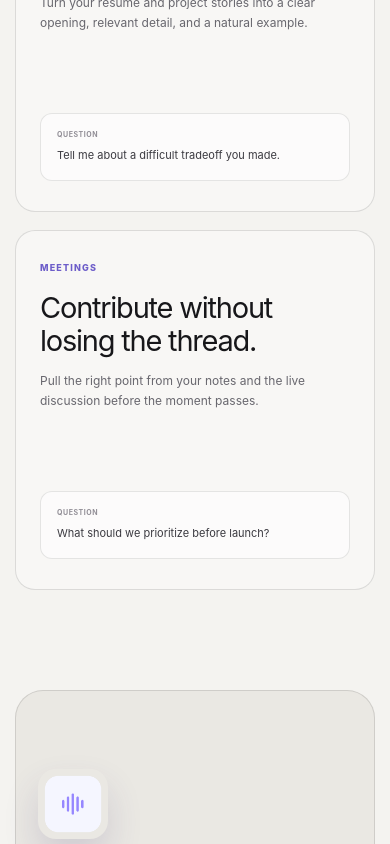
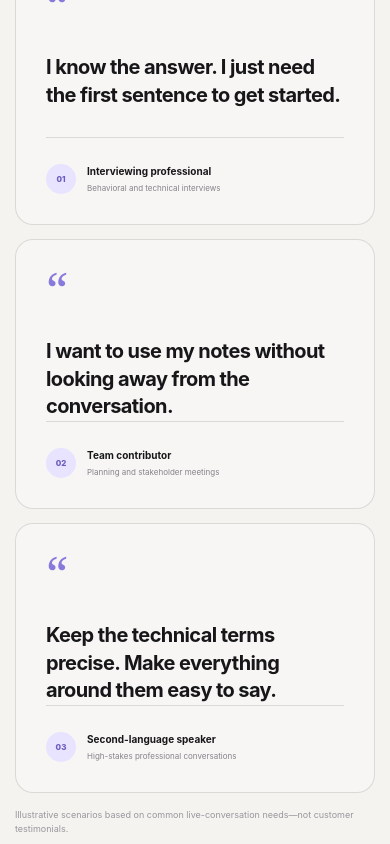
Before and after one commit to yachengong/cueaside-website, a Next.js app: page / in a window 390 px wide. Shown: the part 5000-5844 px from the top of the page. Built offline with nearby package versions, Linux system fonts and the light colour scheme.

Commit message:
Add transparent user scenario quotes

```diff
--- a/app/globals.css
+++ b/app/globals.css
@@ -1041,6 +1041,86 @@ nav a:hover,
   line-height: 1.6;
 }
 
+.user-voice-section {
+  width: min(1060px, calc(100% - 48px));
+  margin: 0 auto;
+  padding: 150px 0 30px;
+}
+
+.voice-grid {
+  display: grid;
+  grid-template-columns: repeat(3, 1fr);
+  gap: 14px;
+}
+
+.voice-grid article {
+  min-height: 310px;
+  padding: 30px;
+  display: flex;
+  flex-direction: column;
+  border: 1px solid var(--line);
+  border-radius: 18px;
+  background: rgba(255, 255, 255, 0.28);
+}
+
+.quote-mark {
+  color: #8879dc;
+  font-family: Georgia, serif;
+  font-size: 48px;
+  line-height: 0.8;
+}
+
+.voice-grid blockquote {
+  margin: 30px 0 0;
+  font-size: 20px;
+  font-weight: 650;
+  line-height: 1.36;
+  letter-spacing: -0.03em;
+}
+
+.voice-persona {
+  margin-top: auto;
+  padding-top: 26px;
+  display: flex;
+  align-items: center;
+  gap: 11px;
+  border-top: 1px solid var(--line);
+}
+
+.voice-persona > span {
+  width: 30px;
+  height: 30px;
+  display: grid;
+  place-items: center;
+  border-radius: 50%;
+  background: var(--purple-soft);
+  color: #6b5bbd;
+  font-size: 8px;
+  font-weight: 780;
+}
+
+.voice-persona b,
+.voice-persona small {
+  display: block;
+}
+
+.voice-persona b {
+  font-size: 10px;
+}
+
+.voice-persona small {
+  margin-top: 3px;
+  color: #85838a;
+  font-size: 8px;
+}
+
+.illustrative-note {
+  margin: 15px 0 0;
+  color: #99969d;
+  font-size: 9px;
+  text-align: right;
+}
+
 .use-case-grid {
   display: grid;
   grid-template-columns: 1fr 1fr;
@@ -1209,6 +1289,7 @@ footer > span {
   .product-truth,
   .process-section,
   .difference-section,
+  .user-voice-section,
   .use-cases,
   .closing-cta,
   footer {
@@ -1333,6 +1414,18 @@ footer > span {
     grid-template-columns: 1fr;
   }
 
+  .voice-grid {
+    grid-template-columns: 1fr;
+  }
+
+  .voice-grid article {
+    min-height: 270px;
+  }
+
+  .illustrative-note {
+    text-align: left;
+  }
+
   .use-case-grid article {
     min-height: 360px;
     padding: 30px 24px;
--- a/app/page.tsx
+++ b/app/page.tsx
@@ -382,6 +382,64 @@ export default function Home() {
         </div>
       </section>
 
+      <section className="user-voice-section">
+        <div className="section-heading">
+          <div className="eyebrow">What people need in the moment</div>
+          <h2>The answer is already in your head.</h2>
+          <p>
+            CueAside is designed around the small gaps that make live
+            conversations harder than they need to be.
+          </p>
+        </div>
+        <div className="voice-grid">
+          <article>
+            <span className="quote-mark">“</span>
+            <blockquote>
+              I know the answer. I just need the first sentence to get started.
+            </blockquote>
+            <div className="voice-persona">
+              <span>01</span>
+              <div>
+                <b>Interviewing professional</b>
+                <small>Behavioral and technical interviews</small>
+              </div>
+            </div>
+          </article>
+          <article>
+            <span className="quote-mark">“</span>
+            <blockquote>
+              I want to use my notes without looking away from the
+              conversation.
+            </blockquote>
+            <div className="voice-persona">
+              <span>02</span>
+              <div>
+                <b>Team contributor</b>
+                <small>Planning and stakeholder meetings</small>
+              </div>
+            </div>
+          </article>
+          <article>
+            <span className="quote-mark">“</span>
+            <blockquote>
+              Keep the technical terms precise. Make everything around them
+              easy to say.
+            </blockquote>
+            <div className="voice-persona">
+              <span>03</span>
+              <div>
+                <b>Second-language speaker</b>
+                <small>High-stakes professional conversations</small>
+              </div>
+            </div>
+          </article>
+        </div>
+        <p className="illustrative-note">
+          Illustrative scenarios based on common live-conversation needs—not
+          customer testimonials.
+        </p>
+      </section>
+
       <section className="use-cases" id="use-cases">
         <div className="section-heading">
           <div className="eyebrow">Built for high-pressure conversations</div>
```
